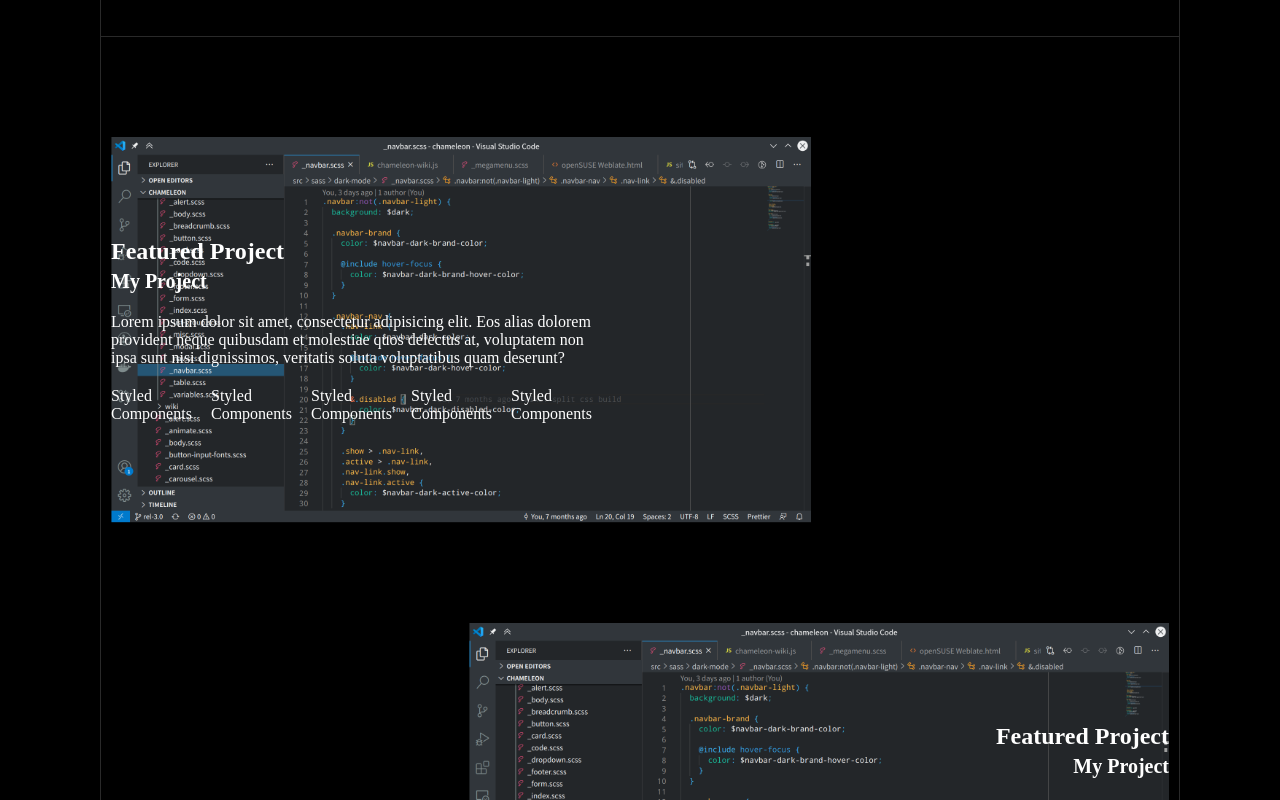
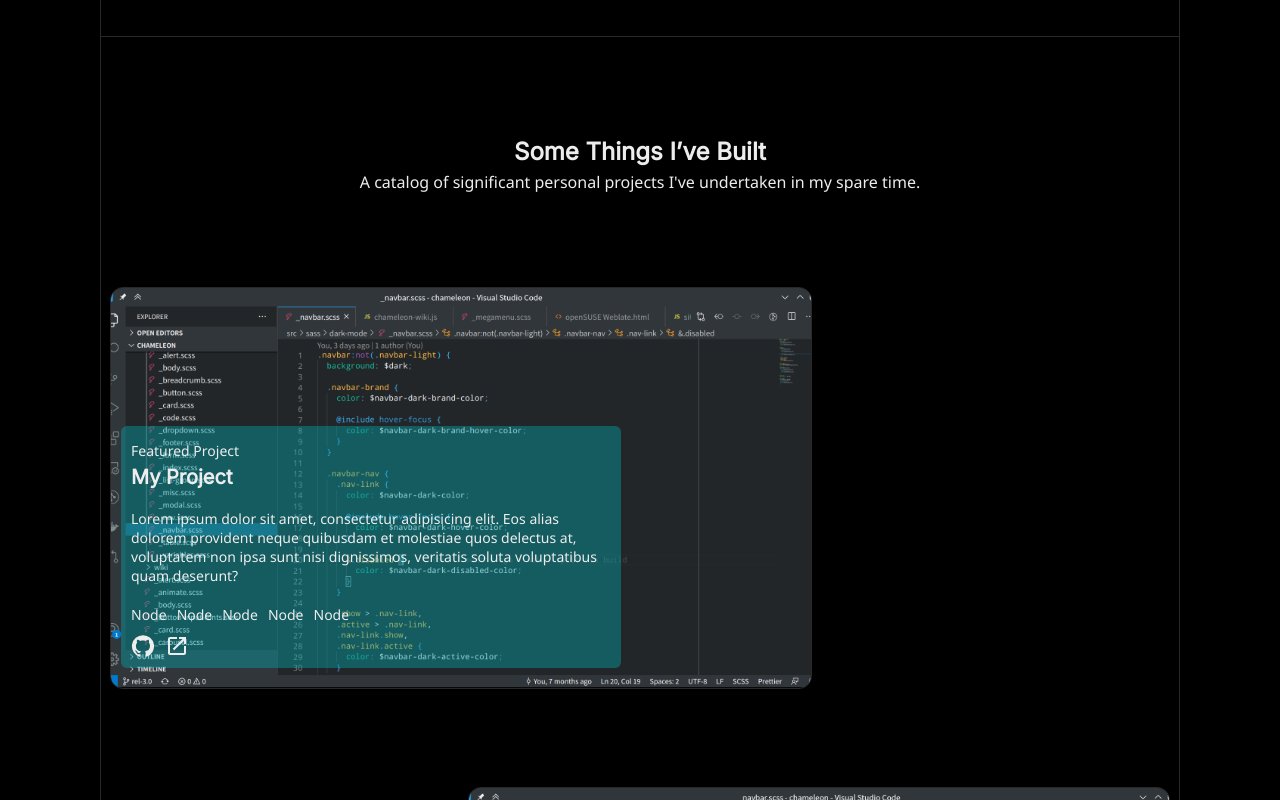
Before and after one commit to GeisielMelo/v2, a React (Vite) app: page / in a window 1280 px wide. Shown: the part 1560-2360 px from the top of the page. Built offline with nearby package versions, Linux system fonts and the light colour scheme.

Commit message:
feat: updated component css

```diff
--- a/src/components/FeaturedProject.jsx
+++ b/src/components/FeaturedProject.jsx
@@ -1,48 +1,96 @@
 import React from "react";
 import styled from "styled-components";
+import GitHubIcon from "@mui/icons-material/GitHub";
+import LaunchIcon from "@mui/icons-material/Launch";
 import example from "../assets/img/example.png";
 
 const Content = styled.div`
-  float: ${(props) => props.float};
   position: relative;
   max-width: 700px;
+  height: 400px;
+  width: calc(100% - 20px);
+  float: ${(props) => props.float};
+
   display: flex;
-  color: #fff;
+  color: ${(props) => props.theme.color.white.default};
+  outline: 1px solid ${(props) => props.theme.color.grey.transparent};
+  border-radius: 12px;
   margin: 0px 10px 100px 10px;
+
+  background-image: url(${(props) => props.imageUrl});
+  background-size: cover;
+  background-position: center;
+  background-repeat: no-repeat;
+
+  &::before {
+    content: "";
+    position: absolute;
+    top: 0;
+    left: 0;
+    width: 100%;
+    height: 100%;
+    background-color: ${(props) => props.theme.color.black.transparent};
+    border-radius: 12px;
+  }
+
   &:last-of-type {
     margin-bottom: 0px;
   }
 `;
 
-const Image = styled.img`
-  width: 100%;
-`;
-
 const Description = styled.div`
+  margin: 20px 10px;
+  padding: 10px;
   position: absolute;
+  bottom: 0;
   max-width: 500px;
-  bottom: 100px;
   text-align: ${(props) => props.float};
+  background-color: ${(props) => props.theme.color.cyan.transparent};
+  border-radius: 6px;
   h1 {
     margin: 5px 0;
+    font-weight: 300;
+    font-family: ${(props) => props.theme.font.family.two};
+    font-size: ${(props) => props.theme.font.size.sm};
   }
   h2 {
     font-size: 20px;
+    font-family: ${(props) => props.theme.font.family.one};
   }
   p {
     margin: 20px 0;
+    border-radius: 6px;
+    font-family: ${(props) => props.theme.font.family.two};
+    font-size: ${(props) => props.theme.font.size.sm};
   }
   ul {
     display: flex;
     list-style-type: none;
+    justify-content: ${(props) => (props.float === "right" ? "flex-end" : "flex-start")};
+    font-family: ${(props) => props.theme.font.family.two};
+    font-size: ${(props) => props.theme.font.size.sm};
+    gap: 10px;
+    margin: 10px 0;
+    flex-wrap: wrap;
+  }
+  .buttons {
+    display: flex;
+    gap: 10px;
+    justify-content: ${(props) => (props.float === "right" ? "flex-end" : "flex-start")};
+    button {
+      display: flex;
+      align-items: center;
+      justify-content: center;
+      background: none;
+      color: ${(props) => props.theme.color.white.default};
+    }
   }
 `;
 
 export const FeaturedProject = ({ float, title, subTitle, description, techList }) => {
   return (
     <>
-      <Content float={float}>
-        <Image src={example} alt="" />
+      <Content float={float} imageUrl={example}>
         <Description float={float} style={float === "left" ? { left: 0 } : { right: 0 }}>
           <div>
             <h1>Featured Project</h1>
@@ -53,12 +101,20 @@
               deserunt?
             </p>
             <ul>
-              <li>Styled Components</li>
-              <li>Styled Components</li>
-              <li>Styled Components</li>
-              <li>Styled Components</li>
-              <li>Styled Components</li>
+              <li>Node</li>
+              <li>Node</li>
+              <li>Node</li>
+              <li>Node</li>
+              <li>Node</li>
             </ul>
+            <div className="buttons ">
+              <button>
+                <GitHubIcon />
+              </button>
+              <button>
+                <LaunchIcon />
+              </button>
+            </div>
           </div>
         </Description>
       </Content>
--- a/src/components/sections/Featured.jsx
+++ b/src/components/sections/Featured.jsx
@@ -1,9 +1,28 @@
 import React from "react";
+import styled from "styled-components";
 import { FeaturedProject } from "../FeaturedProject";
+
+const Container = styled.div`
+text-align: center;
+color: ${(props) => props.theme.color.white.default};
+margin: 0px 30px 95px 30px;
+  h1 {
+    font-family: ${(props) => props.theme.font.family.one};
+  }
+  p {
+    margin-top: 5px;
+    font-family: ${(props) => props.theme.font.family.two};
+  }
+`;
 
 const Featured = () => {
   return (
     <section>
+      <Container>
+        <h1>Some Things I’ve Built</h1>
+        <p>A catalog of significant personal projects I've undertaken in my spare time.</p>
+      </Container>
+
       <FeaturedProject float={"left"} />
       <FeaturedProject float={"right"} />
       <FeaturedProject float={"left"} />
```
